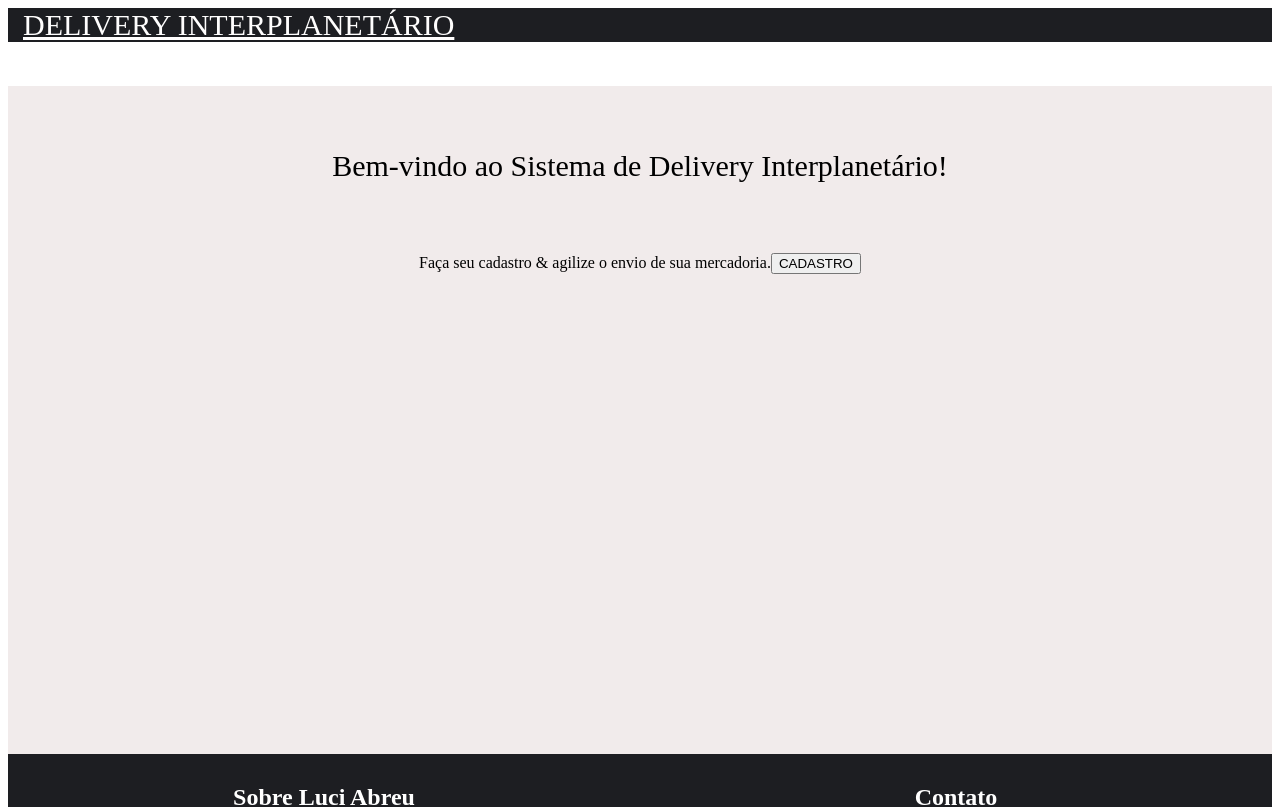
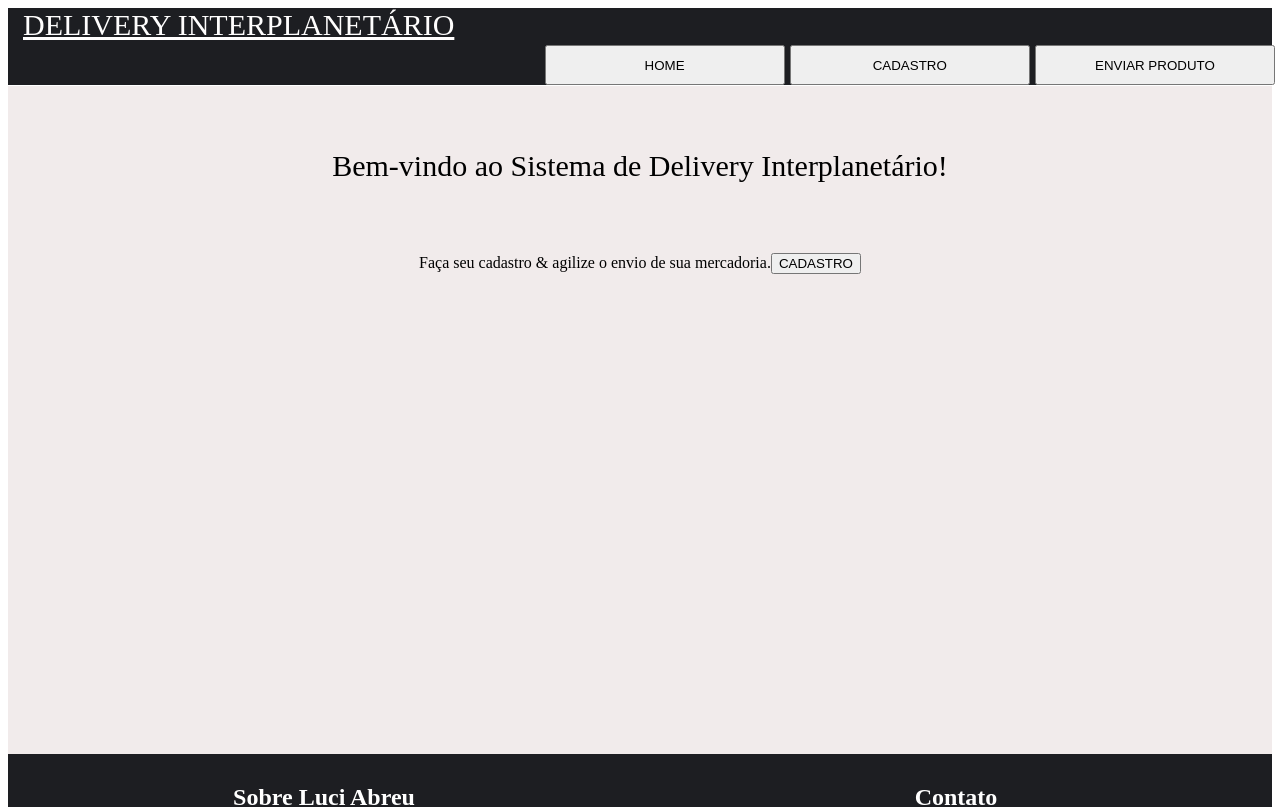
Before and after one commit to Luciara-Abreu/delivery-interplanet-rio, a React (Create React App) app: page /home in a window 1280 px wide. Shown: the top 807 px of the page. Built offline with nearby package versions, Linux system fonts and the light colour scheme.

Commit message:
feat: add nav

```diff
--- a/src/components/navbar/Navbar.tsx
+++ b/src/components/navbar/Navbar.tsx
@@ -1,6 +1,7 @@
 import Container from 'react-bootstrap/Container';
 import Navbar from 'react-bootstrap/Navbar';
 import { CustomNavbar, ContainerNavbar, ContainerTitle } from './styles';
+import ButtonNav from '../button/ButtonNav';
 
 function NavbarComponent() {
     return (
@@ -10,6 +11,7 @@ function NavbarComponent() {
                     <ContainerTitle>
                         <Navbar.Brand className='link' href="#home">DELIVERY INTERPLANETÁRIO</Navbar.Brand>
                     </ContainerTitle>
+                    <ButtonNav />
                 </Container>
             </CustomNavbar>
         </ContainerNavbar>
```
